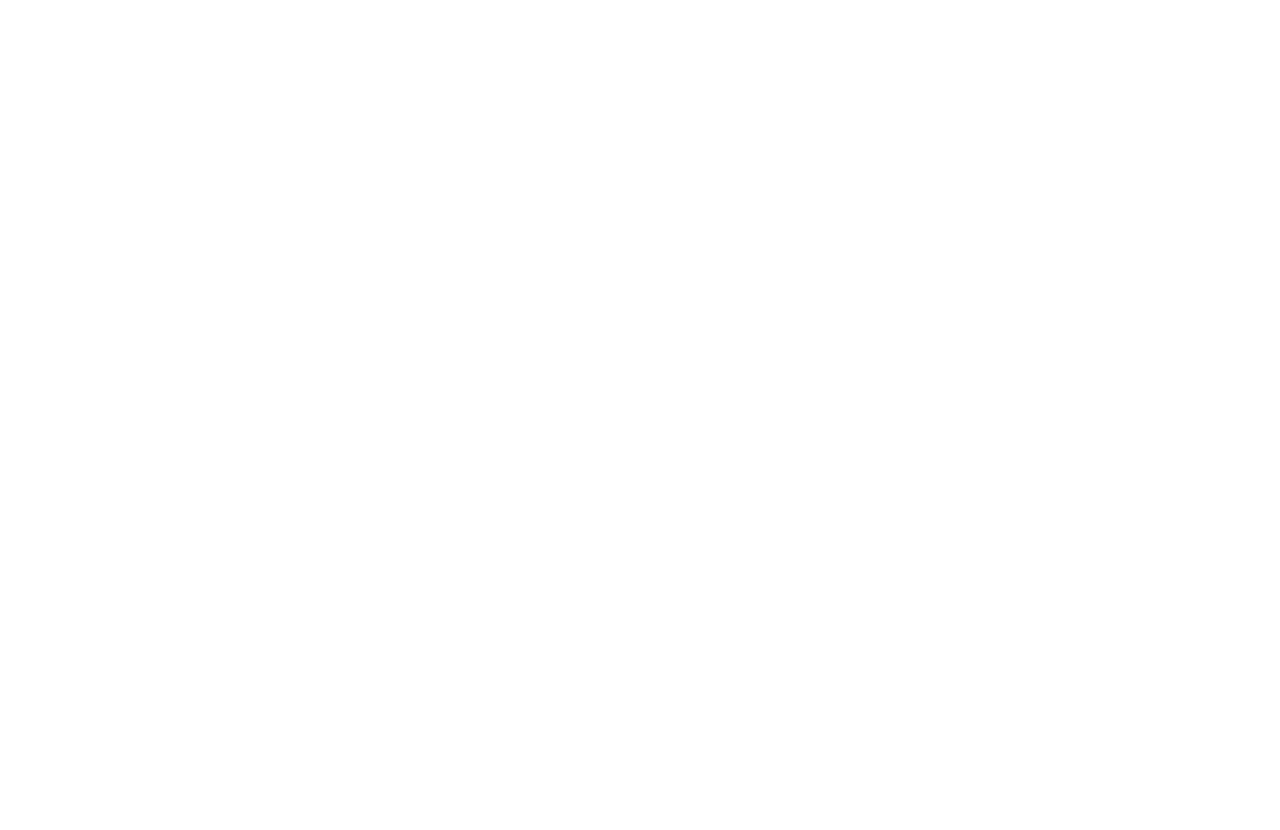
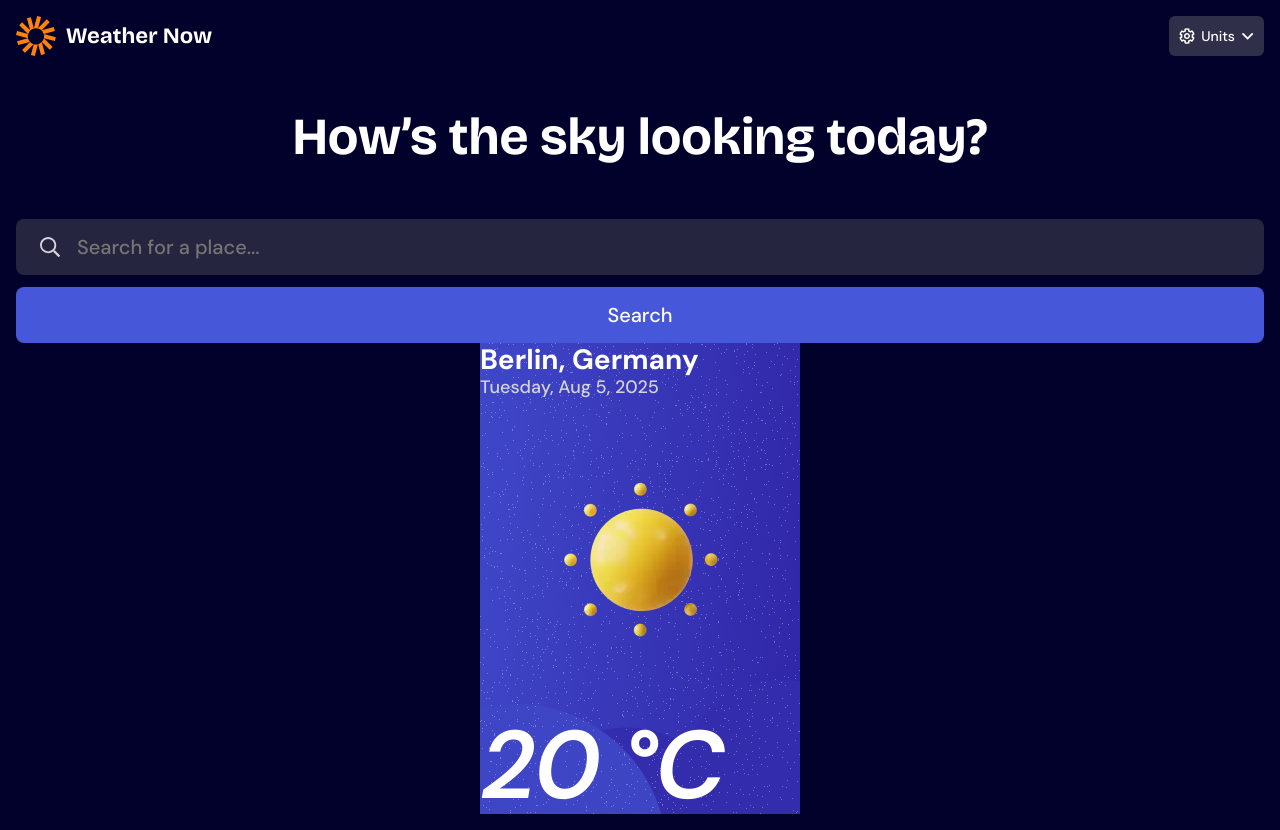
Before and after one commit to yora-dev/Weather-App, a plain HTML site: page index.html in a window 1280 px wide. Before the commit the page ends 800 px from the top, so only its background shows below. Drawn offline with nearby package versions, Linux system fonts and the light colour scheme.

Commit message:
Refactor HTML structure and update stylesheet links; add navigation and search components

```diff
--- a/assets/styles/style.css
+++ b/assets/styles/style.css
@@ -8,9 +8,10 @@
   --details-color: rgb(60, 59, 94); /*600*/
   --text-300: rgb(172, 172, 183); /*300*/
   --text-200: rgb(212, 211, 217); /*200*/
-  --text-00: rgb(255, 255, 255); /*200*/
+  --text-00: rgb(255, 255, 255); /*00*/
 
-  --dm-sans: "DM Sans" sans-serif;
+  --dm-sans: "DM Sans", sans-serif;
+  --bricolage: "Bricolage Grotesque", sans-serif;
 }
 
 * {
@@ -26,6 +27,10 @@ html {
 body {
   display: flex;
   flex-direction: column;
+  justify-content: center;
+  background-color: var(--bg-color);
+  align-items: center;
+  padding: 1.6rem;
 }
 
 /*Typography*/
@@ -40,7 +45,7 @@ body {
 }
 
 .text-2 {
-  font-family: "Bricolage Grotesque", sans-serif;
+  font-family: var(--bricolage);
   font-size: 5.2rem;
   font-weight: 700;
   line-height: 6.72rem;
@@ -94,3 +99,85 @@ body {
   font-size: 1.4rem;
   line-height: 1.68rem;
 }
+
+.main-container {
+  display: flex;
+  flex-direction: column;
+  align-items: center;
+  width: 100%;
+}
+
+.nav {
+  display: flex;
+  width: 100%;
+  justify-content: space-between;
+}
+
+.nav__units {
+  display: flex;
+  color: var(--text-00);
+  justify-content: center;
+  align-items: center;
+  background-color: var(--active-unit);
+  gap: 0.6rem;
+  border-radius: 6px;
+  padding: 1rem;
+}
+
+.nav__units img,
+.sunny {
+  width: 100%;
+}
+
+.header {
+  color: var(--text-00);
+  text-align: center;
+  margin: 4.8rem 0;
+}
+
+.search-container {
+  width: 100%;
+}
+
+.search__bar {
+  background-color: var(--search-bar-color);
+  padding: 1.6rem 2.4rem;
+  display: flex;
+  gap: 1.6rem;
+  border-radius: 8px;
+  width: 100%;
+}
+
+#input-field {
+  background-color: transparent;
+  border: 0;
+  outline: 0;
+  color: var(--text-200);
+}
+
+.search__btn {
+  padding: 1.6rem;
+  width: 100%;
+  color: var(--text-00);
+  background-color: var(--light-blue);
+  border-radius: 8px;
+  border: none;
+  outline: none;
+  margin-top: 1.2rem;
+}
+
+.general-info {
+  background-image: url(../images/bg-today-small.svg);
+  background-repeat: no-repeat;
+  background-size: cover;
+  background-position: center;
+}
+
+.city,
+.temp {
+  color: var(--text-00);
+}
+
+.date {
+  color: var(--text-200);
+}
--- a/index.html
+++ b/index.html
@@ -9,8 +9,47 @@
       href="https://fonts.googleapis.com/css2?family=Bricolage+Grotesque:opsz,wght@12..96,200..800&family=DM+Sans:ital,opsz,wght@0,9..40,100..1000;1,9..40,100..1000&display=swap"
       rel="stylesheet"
     />
-    <link rel="stylesheet" href="style.css" />
-    <script src="script.js" defer></script>
+    <link rel="stylesheet" href="assets/styles/style.css" />
+    <script src="assets/scripts/script.js" defer></script>
   </head>
-  <body></body>
+  <body>
+    <div class="main-container">
+      <nav class="nav">
+        <img src="assets/images/logo.svg" alt="" class="nav__logo" />
+
+        <div class="nav__units">
+          <img src="assets/images/icon-units.svg" alt="" class="setting" />
+          <span class="units--text text-8">Units</span>
+          <img src="assets/images/icon-dropdown.svg" alt="" class="dropdown" />
+        </div>
+      </nav>
+
+      <h1 class="header text-2">How’s the sky looking today?</h1>
+
+      <div class="search-container">
+        <div class="search__bar">
+          <img src="assets/images/icon-search.svg" alt="" class="search" />
+          <input
+            type="text"
+            id="input-field"
+            placeholder="Search for a place..."
+            class="text-5-medium"
+          />
+        </div>
+        <button class="search__btn text-5-medium">Search</button>
+      </div>
+
+      <div class="general-info">
+        <div class="city-date-info">
+          <p class="city text-4">Berlin, Germany</p>
+          <p class="date text-6">Tuesday, Aug 5, 2025</p>
+        </div>
+
+        <div class="temp-info">
+          <img src="assets/images/icon-sunny.webp" alt="" class="sunny" />
+          <p class="temp text-1">20 <span class="deg">&deg;C</span></p>
+        </div>
+      </div>
+    </div>
+  </body>
 </html>
```
